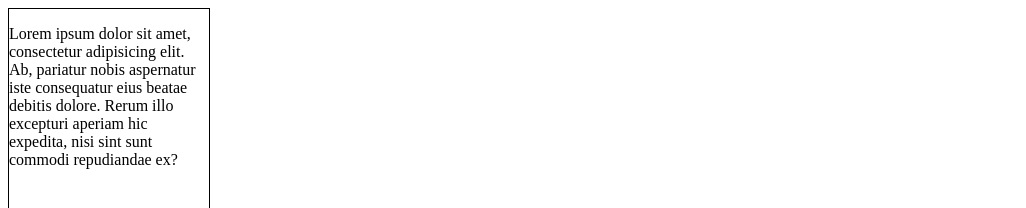
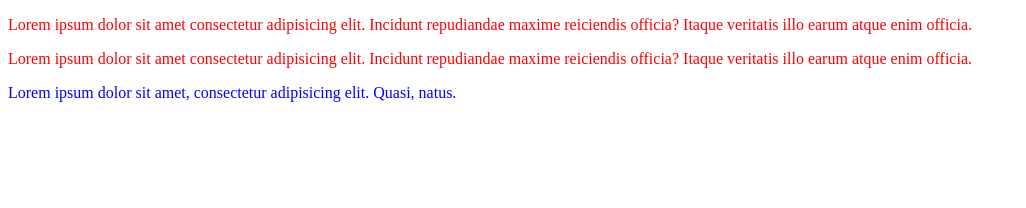
Before and after one commit to regaandrew/CSS-Crash-Course, a plain HTML site: page index.html in a window 1280 px wide. Shown: the top 208 px of the page, without its empty margins (0-1026 px from the left). Drawn offline with Linux system fonts and the light colour scheme.

Commit message:
specifity

```diff
--- a/index.html
+++ b/index.html
@@ -5,15 +5,11 @@
     <meta http-equiv="X-UA-Compatible" content="IE=edge" />
     <meta name="viewport" content="width=device-width, initial-scale=1.0" />
     <title>Document</title>
-    <link rel="stylesheet" href="./style.css">
+    <link rel="stylesheet" href="./style.css" />
   </head>
-  <body>
-    <div>
-      <p>
-        Lorem ipsum dolor sit amet, consectetur adipisicing elit. Ab, pariatur
-        nobis aspernatur iste consequatur eius beatae debitis dolore. Rerum illo
-        excepturi aperiam hic expedita, nisi sint sunt commodi repudiandae ex?
-      </p>
-    </div>
+<body>
+   <p class="red">Lorem ipsum dolor sit amet consectetur adipisicing elit. Incidunt repudiandae maxime reiciendis officia? Itaque veritatis illo earum atque enim officia.</p>
+   <p class="red">Lorem ipsum dolor sit amet consectetur adipisicing elit. Incidunt repudiandae maxime reiciendis officia? Itaque veritatis illo earum atque enim officia.</p>
+   <p class="blue">Lorem ipsum dolor sit amet, consectetur adipisicing elit. Quasi, natus.</p>
   </body>
 </html>
--- a/style.css
+++ b/style.css
@@ -1,6 +1,7 @@
-div{
-    width: 100%;
-    max-width: 200px;
-    height: 80vh;
-    border: 1px solid black;
+.red{
+    color: red;
 }
+
+.blue{
+    color: blue;
+}
```
